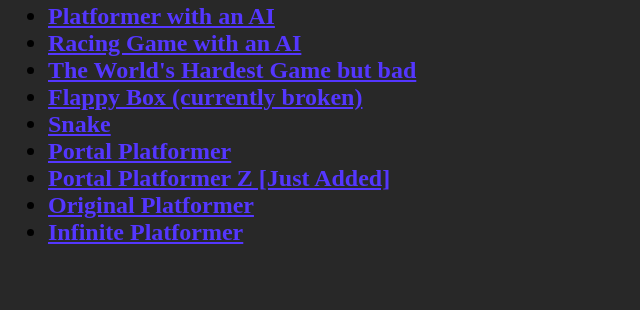
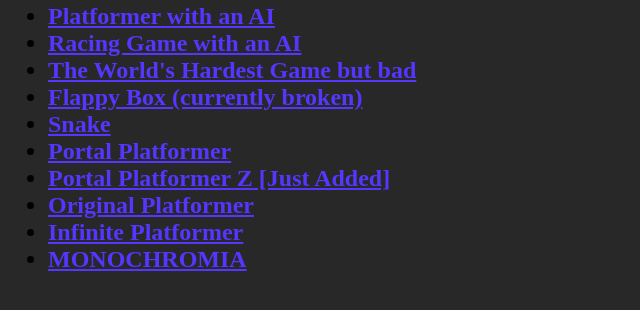
Before and after one commit to CatreeYT/CatreeYT.github.io, a plain HTML site: page index.html in a window 1280 px wide. Shown: the part 128-438 px from the top of the page, without its empty margins (0-640 px from the left). Drawn offline with Linux system fonts and the light colour scheme.

Commit message:
Add Monochromia to Index.html

```diff
--- a/index.html
+++ b/index.html
@@ -33,6 +33,7 @@
 				<li><a href="Portal Platformer Z/Portal Platformer 2.html">Portal Platformer Z [Just Added]</a></li>
 				<li><a href="Platformer.html">Original Platformer</a></li>
 				<li><a href="Infinite Platformer/Game HTML.html">Infinite Platformer</a></li>
+				<li><a href="MONOCHROMIA/Game.html">MONOCHROMIA</a></li>
 			</ul>
 		</h3>
     </body>
```
